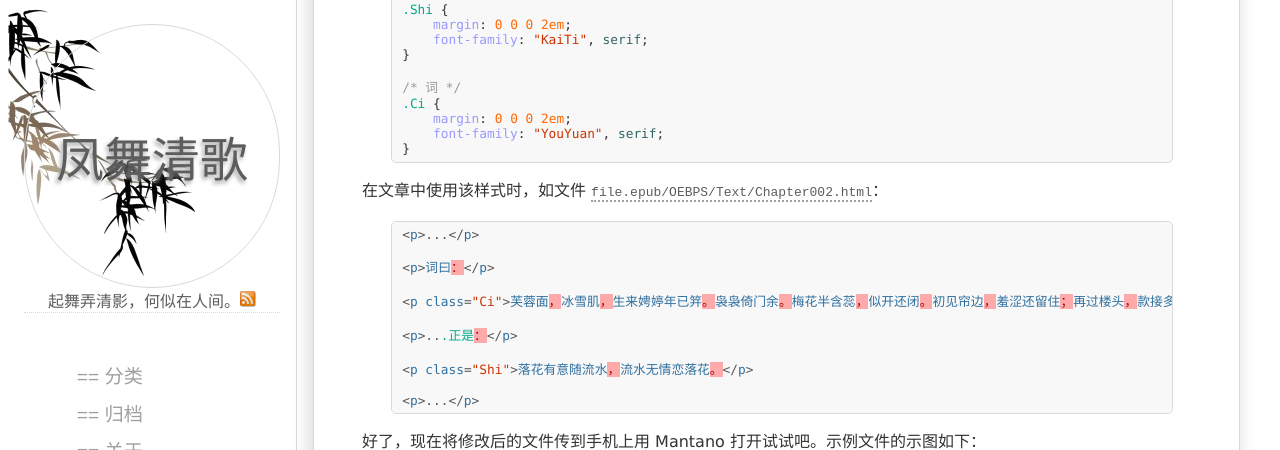
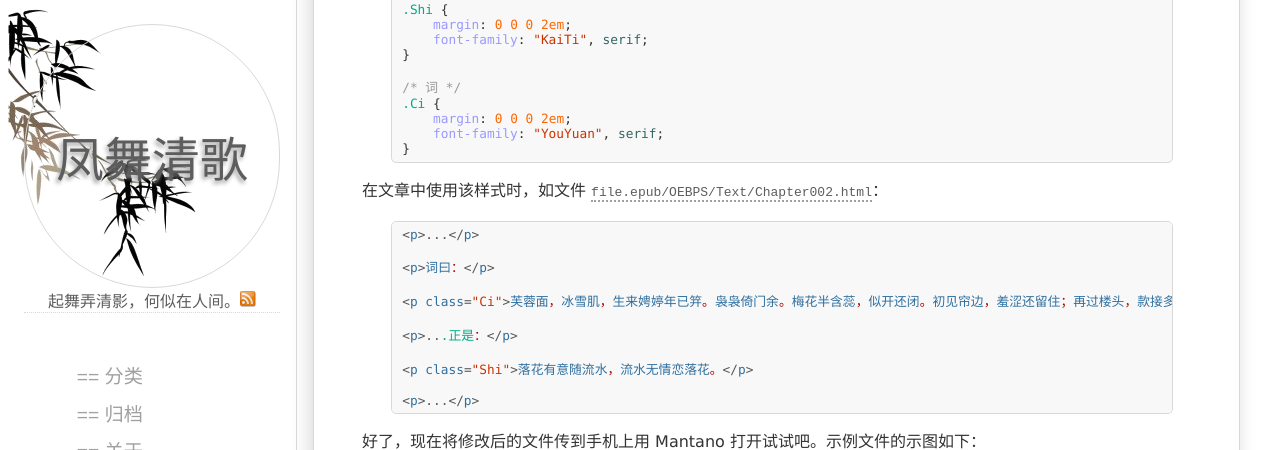
Before and after one commit to silverzhaojr/silverzhaojr.github.io, a Jekyll site: the page built from _posts/2014-02-21-add-multi-fonts-for-mantano.md, in a window 1280 px wide and 1400 px high, scrolled down 743 px. Shown: the top 450 px of the window. Built offline with Jekyll 4.4.1, drawn with Linux system fonts in a browser that asks for light colours; Markdown is read by kramdown in place of the engine named in the settings; grey boxes are pictures that could not be loaded.

Commit message:
update syntax.css

```diff
--- a/static/css/syntax.css
+++ b/static/css/syntax.css
@@ -1,5 +1,5 @@
 .c { color: #999; } /* Comment */
-.err { color: #AA0000; background-color: #FFAAAA } /* Error */
+.err { color: #AA0000; } /* Error */
 .k { color: #006699; } /* Keyword */
 .o { color: #555555 } /* Operator */
 .cm { color: #0099FF; font-style: italic } /* Comment.Multiline */
```
